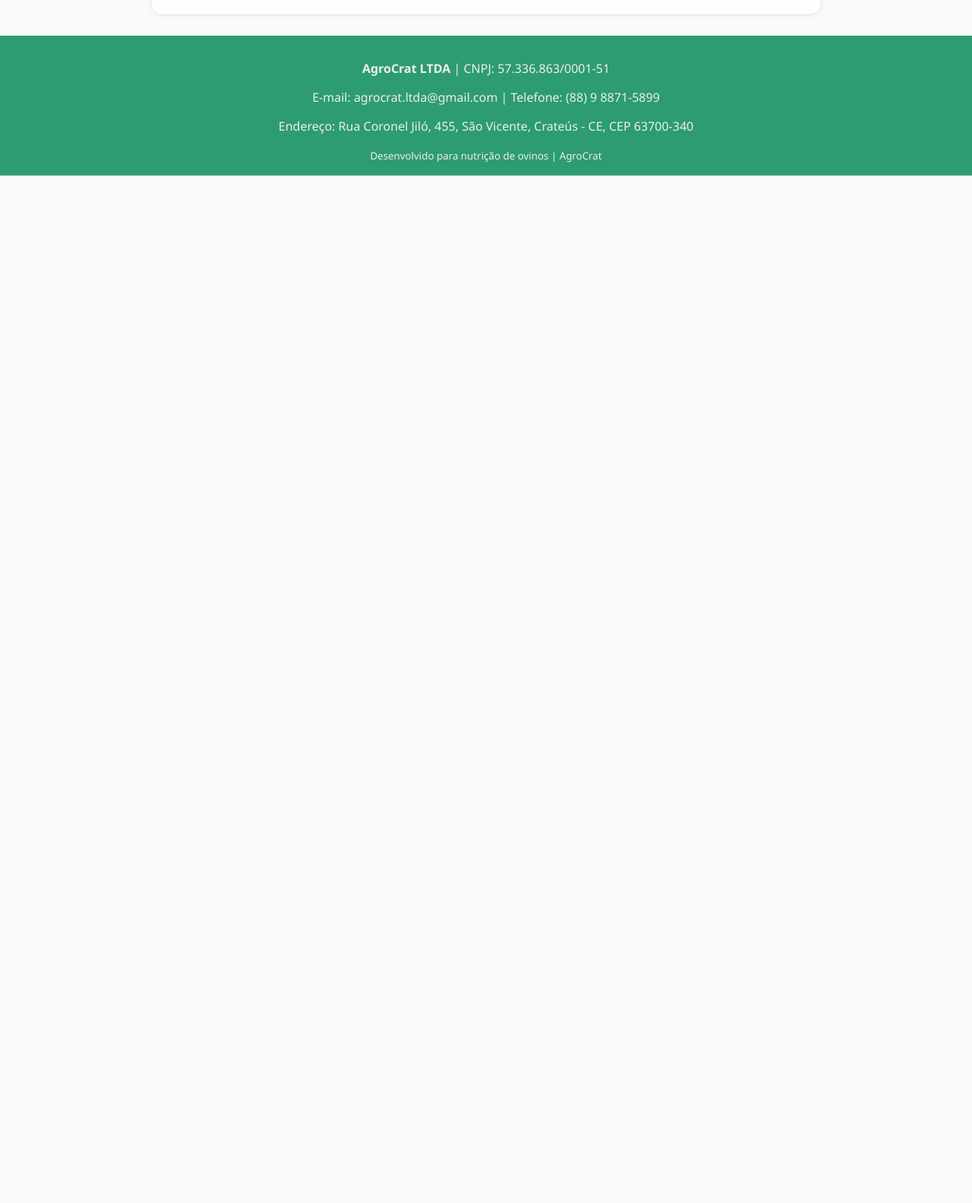
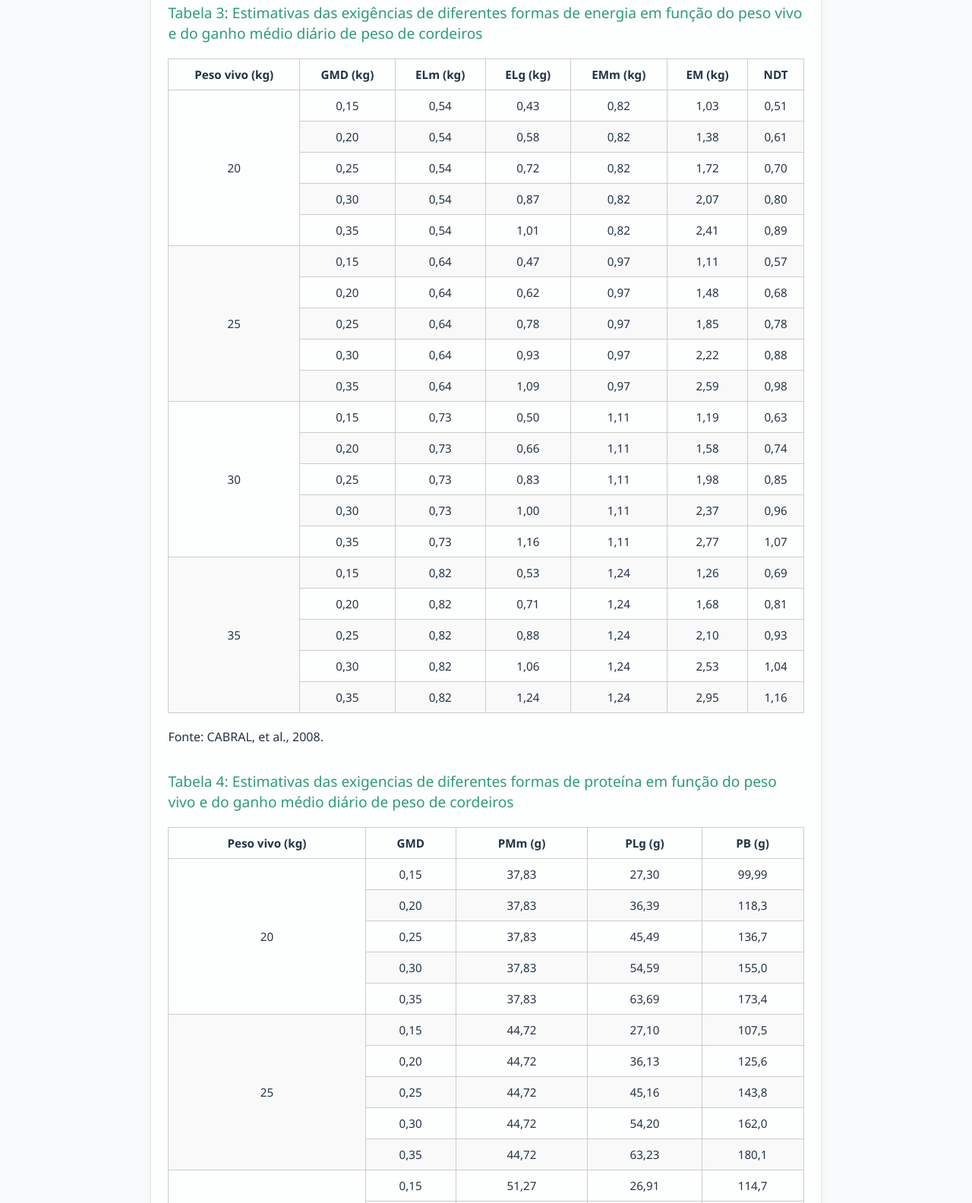
Before and after one commit to Andeson7/CalculadoraDieta, a plain HTML site: page index.html in a window 1280 px wide. Shown: the part 2957-4541 px from the top of the page at 76% size. Before the commit the page ends 3205 px from the top, so only its background shows below. Drawn offline with Linux system fonts and the light colour scheme.

Commit message:
Update index.html

```diff
--- a/index.html
+++ b/index.html
@@ -59,13 +59,13 @@
         <div class="grid-limites">
           <div>
             <label>PB (%MS):</label>
-            <input type="number" id="pb-min" placeholder="mín" step="0.1" required>
-            <input type="number" id="pb-max" placeholder="máx" step="0.1" required>
+            <input type="number" id="pb-min"  placeholder="mín" step="0.1" required>
+            <input type="number" id="pb-max"  placeholder="máx" step="0.1" required>
           </div>
           <div>
             <label>NDT (%MS):</label>
-            <input type="number" id="ndt-min" placeholder="mín" step="0.1" required>
-            <input type="number" id="ndt-max" placeholder="máx" step="0.1" required>
+            <input type="number" id="ndt-min"  placeholder="mín" step="0.1" required>
+            <input type="number" id="ndt-max"  placeholder="máx" step="0.1" required>
           </div>
           <div>
             <label>Ca (%MS):</label>
@@ -159,6 +159,9 @@
 
         <p>Fonte: Adaptado de Belluzo et al. (2001), Borges & Gonçalves (2011) e NRC (2007).</p>
         </div>
+
+
+
         <diV class="table-responsive">
         <table>
             <h2>Tabela 2: Estimativas do consumo diário de matéria seca em função do peso vivo e do ganho médio diário de peso de cordeiros.</h2>
@@ -202,6 +205,102 @@
           </table>
           <p>Fonte: CABRAL, et al., 2008.</p>
       </div>
+
+      <div class="table-responsive">
+
+         <table>
+            <h2>Tabela 3: Estimativas das exigências de diferentes formas de energia em função do peso vivo e do ganho médio diário de peso de cordeiros</h2>
+            <thead>
+              <tr>
+                <th>Peso vivo (kg)</th>
+                <th>GMD (kg)</th>
+                <th>ELm (kg)</th>
+                <th>ELg (kg)</th>
+                <th>EMm (kg)</th>
+                <th>EM (kg)</th>
+                <th>NDT </th>
+              </tr>
+            </thead>
+            <tbody>
+              <!-- Peso vivo: 20 kg -->
+              <tr><td rowspan="5">20</td><td>0,15</td><td>0,54</td><td>0,43</td><td>0,82</td><td>1,03</td><td>0,51</td></tr>
+              <tr><td>0,20</td><td>0,54</td><td>0,58</td><td>0,82</td><td>1,38</td><td>0,61</td></tr>
+              <tr><td>0,25</td><td>0,54</td><td>0,72</td><td>0,82</td><td>1,72</td><td>0,70</td></tr>
+              <tr><td>0,30</td><td>0,54</td><td>0,87</td><td>0,82</td><td>2,07</td><td>0,80</td></tr>
+              <tr><td>0,35</td><td>0,54</td><td>1,01</td><td>0,82</td><td>2,41</td><td>0,89</td></tr>
+
+              <!-- Peso vivo: 25 kg -->
+              <tr><td rowspan="5">25</td><td>0,15</td><td>0,64</td><td>0,47</td><td>0,97</td><td>1,11</td><td>0,57</td></tr>
+              <tr><td>0,20</td><td>0,64</td><td>0,62</td><td>0,97</td><td>1,48</td><td>0,68</td></tr>
+              <tr><td>0,25</td><td>0,64</td><td>0,78</td><td>0,97</td><td>1,85</td><td>0,78</td></tr>
+              <tr><td>0,30</td><td>0,64</td><td>0,93</td><td>0,97</td><td>2,22</td><td>0,88</td></tr>
+              <tr><td>0,35</td><td>0,64</td><td>1,09</td><td>0,97</td><td>2,59</td><td>0,98</td></tr>
+
+              <!-- Peso vivo: 30 kg -->
+              <tr><td rowspan="5">30</td><td>0,15</td><td>0,73</td><td>0,50</td><td>1,11</td><td>1,19</td><td>0,63</td></tr>
+              <tr><td>0,20</td><td>0,73</td><td>0,66</td><td>1,11</td><td>1,58</td><td>0,74</td></tr>
+              <tr><td>0,25</td><td>0,73</td><td>0,83</td><td>1,11</td><td>1,98</td><td>0,85</td></tr>
+              <tr><td>0,30</td><td>0,73</td><td>1,00</td><td>1,11</td><td>2,37</td><td>0,96</td></tr>
+              <tr><td>0,35</td><td>0,73</td><td>1,16</td><td>1,11</td><td>2,77</td><td>1,07</td></tr>
+
+              <!-- Peso vivo: 35 kg -->
+              <tr><td rowspan="5">35</td><td>0,15</td><td>0,82</td><td>0,53</td><td>1,24</td><td>1,26</td><td>0,69</td></tr>
+              <tr><td>0,20</td><td>0,82</td><td>0,71</td><td>1,24</td><td>1,68</td><td>0,81</td></tr>
+              <tr><td>0,25</td><td>0,82</td><td>0,88</td><td>1,24</td><td>2,10</td><td>0,93</td></tr>
+              <tr><td>0,30</td><td>0,82</td><td>1,06</td><td>1,24</td><td>2,53</td><td>1,04</td></tr>
+              <tr><td>0,35</td><td>0,82</td><td>1,24</td><td>1,24</td><td>2,95</td><td>1,16</td></tr>
+            </tbody>
+          </table>
+           <p>Fonte: CABRAL, et al., 2008.</p>
+      </div>
+
+      <div class="table-responsive">
+
+         <table>
+            <h2>Tabela 4: Estimativas das exigencias de diferentes formas de proteína em função do peso vivo e do ganho médio diário de peso de cordeiros</h2>
+            <thead>
+              <tr>
+                <th>Peso vivo (kg)</th>
+                <th>GMD</th>
+                <th>PMm (g)</th>
+                <th>PLg (g)</th>
+                <th>PB (g)</th>
+              </tr>
+            </thead>
+            <tbody>
+              <!-- Peso vivo: 20 kg -->
+              <tr><td rowspan="5">20</td><td>0,15</td><td>37,83</td><td>27,30</td><td>99,99</td></tr>
+              <tr><td>0,20</td><td>37,83</td><td>36,39</td><td>118,3</td></tr>
+              <tr><td>0,25</td><td>37,83</td><td>45,49</td><td>136,7</td></tr>
+              <tr><td>0,30</td><td>37,83</td><td>54,59</td><td>155,0</td></tr>
+              <tr><td>0,35</td><td>37,83</td><td>63,69</td><td>173,4</td></tr>
+
+              <!-- Peso vivo: 25 kg -->
+              <tr><td rowspan="5">25</td><td>0,15</td><td>44,72</td><td>27,10</td><td>107,5</td></tr>
+              <tr><td>0,20</td><td>44,72</td><td>36,13</td><td>125,6</td></tr>
+              <tr><td>0,25</td><td>44,72</td><td>45,16</td><td>143,8</td></tr>
+              <tr><td>0,30</td><td>44,72</td><td>54,20</td><td>162,0</td></tr>
+              <tr><td>0,35</td><td>44,72</td><td>63,23</td><td>180,1</td></tr>
+
+              <!-- Peso vivo: 30 kg -->
+              <tr><td rowspan="5">30</td><td>0,15</td><td>51,27</td><td>26,91</td><td>114,7</td></tr>
+              <tr><td>0,20</td><td>51,27</td><td>35,88</td><td>132,6</td></tr>
+              <tr><td>0,25</td><td>51,27</td><td>44,85</td><td>150,6</td></tr>
+              <tr><td>0,30</td><td>51,27</td><td>53,82</td><td>168,5</td></tr>
+              <tr><td>0,35</td><td>51,27</td><td>62,79</td><td>186,5</td></tr>
+
+              <!-- Peso vivo: 35 kg -->
+              <tr><td rowspan="5">35</td><td>0,15</td><td>57,56</td><td>26,73</td><td>121,5</td></tr>
+              <tr><td>0,20</td><td>57,56</td><td>35,64</td><td>139,3</td></tr>
+              <tr><td>0,25</td><td>57,56</td><td>44,55</td><td>157,0</td></tr>
+              <tr><td>0,30</td><td>57,56</td><td>53,46</td><td>174,8</td></tr>
+              <tr><td>0,35</td><td>57,56</td><td>62,37</td><td>192,6</td></tr>
+            </tbody>
+          </table>
+           <p>Fonte: CABRAL, et al., 2008.</p>
+      </div>
+
+
     </section>
   </main>
 
```
